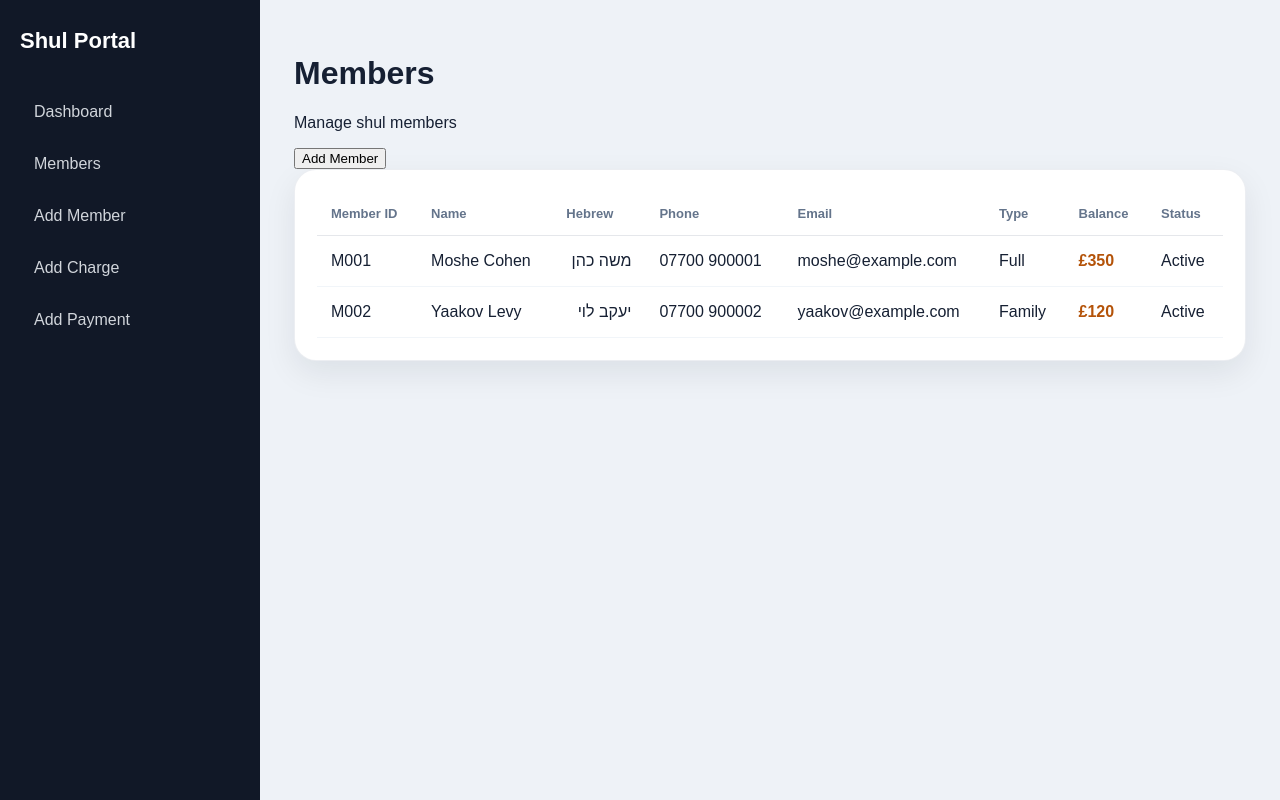
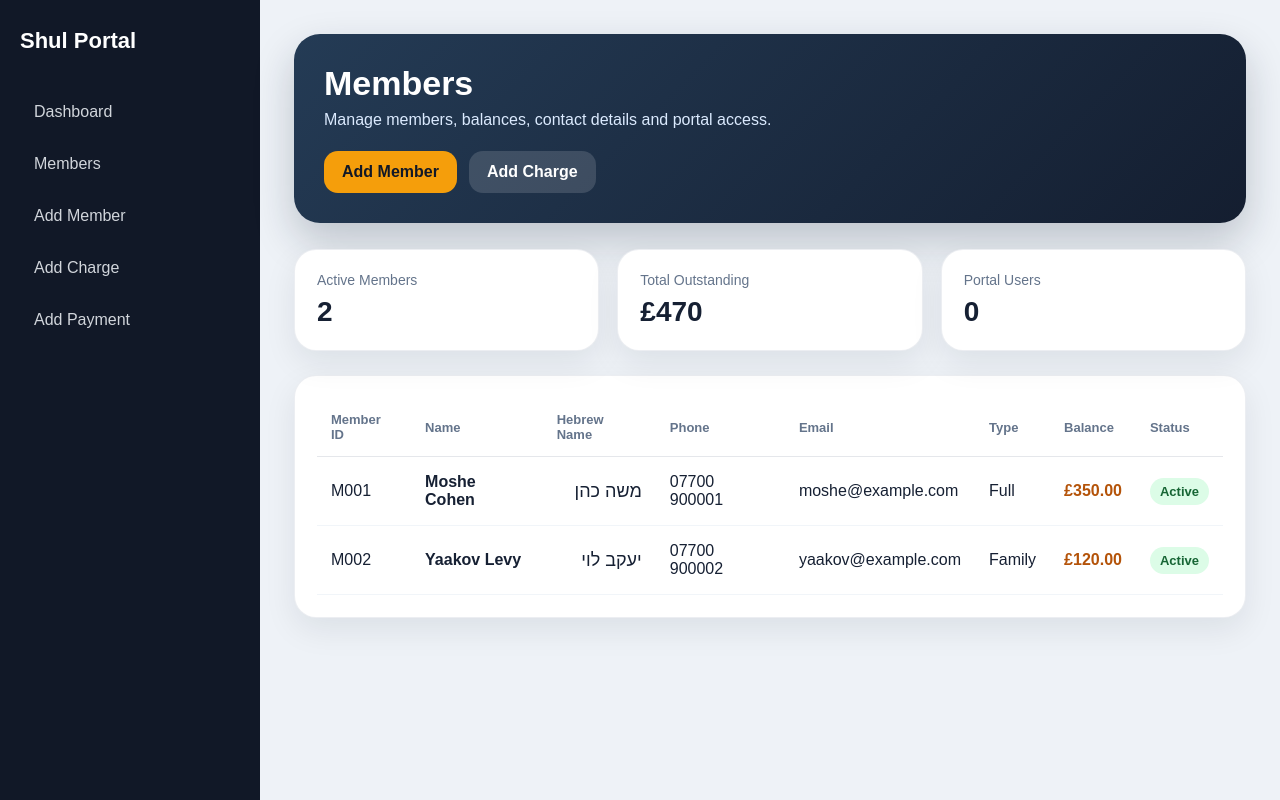
Before and after one commit to gersonberger-lab/shul-membership-portal, a Next.js app: page /members in a window 1280 px wide. Built offline with nearby package versions, Linux system fonts and the light colour scheme.

Commit message:
Update page.tsx

```diff
--- a/app/members/page.tsx
+++ b/app/members/page.tsx
@@ -1,4 +1,3 @@
-export default function MembersPage() {
 const members = [
   {
     id: 1,
@@ -24,26 +23,41 @@ export default function MembersPage() {
   },
 ];
 
+export default function MembersPage() {
   return (
-    <div className="page">
-      <div className="header-row">
-        <div>
+    <>
+      <section className="hero">
         <h1>Members</h1>
-          <p className="muted">Manage shul members</p>
+        <p>Manage members, balances, contact details and portal access.</p>
+
+        <div className="actions">
+          <a className="button" href="/members/new">Add Member</a>
+          <a className="button secondary" href="/charges/new">Add Charge</a>
         </div>
+      </section>
 
-        <a href="/members/new">
-          <button>Add Member</button>
-        </a>
+      <section className="stats">
+        <div className="stat-card">
+          <div className="stat-label">Active Members</div>
+          <div className="stat-value">2</div>
         </div>
+        <div className="stat-card">
+          <div className="stat-label">Total Outstanding</div>
+          <div className="stat-value">£470</div>
+        </div>
+        <div className="stat-card">
+          <div className="stat-label">Portal Users</div>
+          <div className="stat-value">0</div>
+        </div>
+      </section>
 
-      <div className="card">
+      <section className="card">
         <table className="table">
           <thead>
             <tr>
               <th>Member ID</th>
               <th>Name</th>
-              <th>Hebrew</th>
+              <th>Hebrew Name</th>
               <th>Phone</th>
               <th>Email</th>
               <th>Type</th>
@@ -56,18 +70,22 @@ export default function MembersPage() {
             {members.map((m) => (
               <tr key={m.id}>
                 <td>{m.memberId}</td>
-                <td>{m.englishName}</td>
-                <td dir="rtl">{m.hebrewName}</td>
+                <td>
+                  <a href={`/members/${m.id}`}>
+                    <strong>{m.englishName}</strong>
+                  </a>
+                </td>
+                <td className="hebrew" dir="rtl">{m.hebrewName}</td>
                 <td>{m.phone}</td>
                 <td>{m.email}</td>
                 <td>{m.membershipType}</td>
-                <td className="balance">£{m.balance}</td>
-                <td>{m.status}</td>
+                <td className="balance">£{m.balance.toFixed(2)}</td>
+                <td><span className="badge">{m.status}</span></td>
               </tr>
             ))}
           </tbody>
         </table>
-      </div>
-    </div>
+      </section>
+    </>
   );
 }
```
Lines whose indentation alone changed are shown as unchanged.
